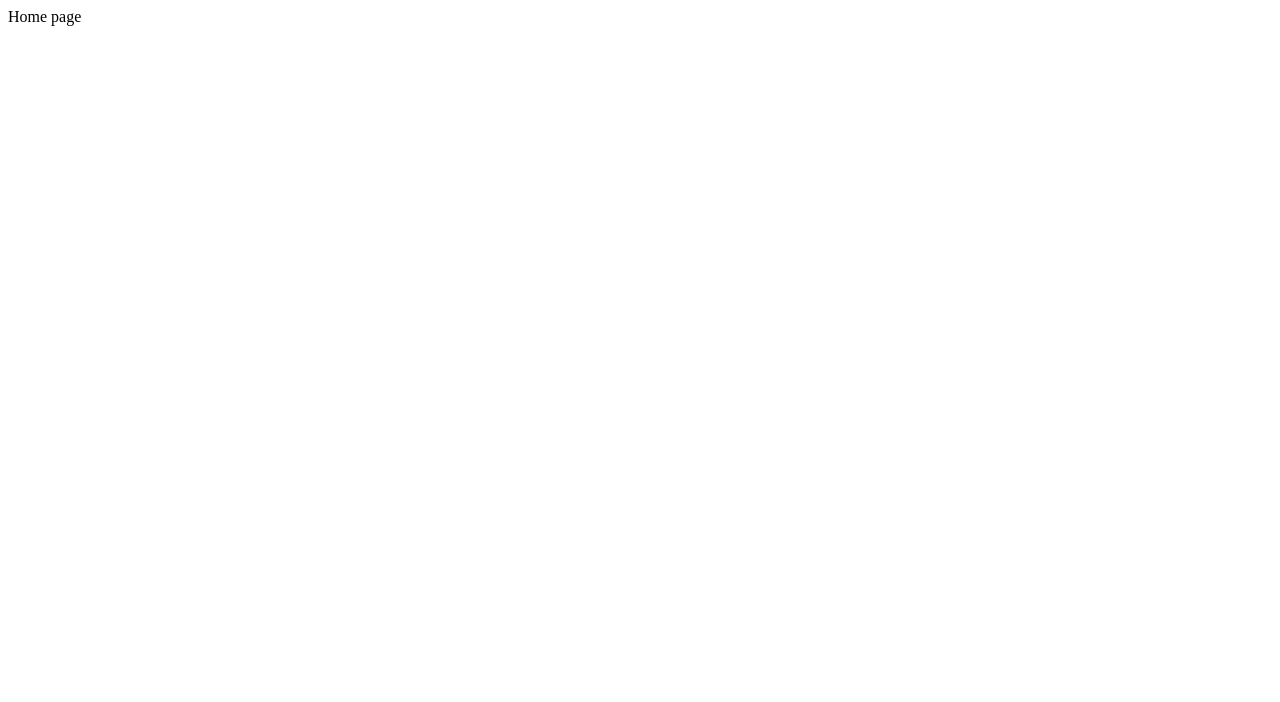
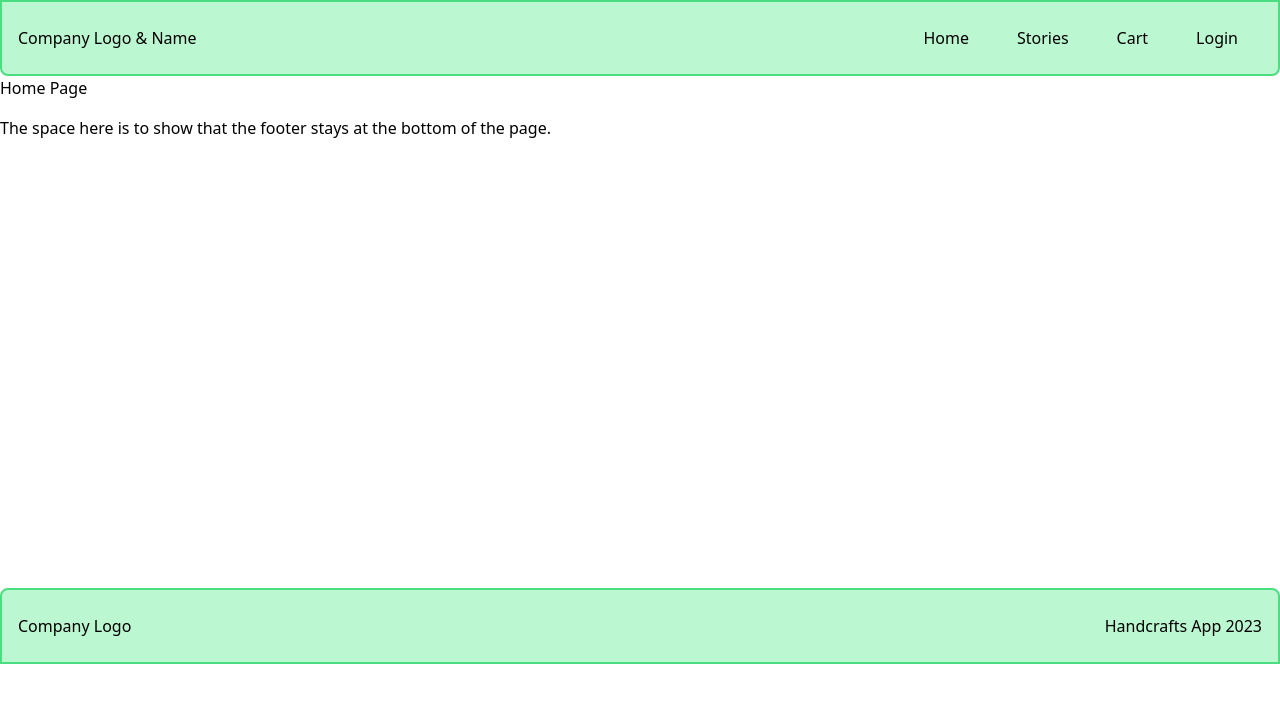
Before and after one commit to wcamer/WDD-430-Handcrafted-Haven, a Next.js app: page / in a window 1280 px wide. Shown: the top 702 px of the page. Built offline with nearby package versions, Linux system fonts and the light colour scheme.

Commit message:
adding header and footer

```diff
--- a/app/layout.tsx
+++ b/app/layout.tsx
@@ -1,3 +1,7 @@
+import Header from './ui/header';
+import Footer from './ui/footer';
+import '@/app/ui/global.css';
+
 export default function RootLayout({
   children,
 }: {
@@ -5,7 +9,11 @@ export default function RootLayout({
 }) {
   return (
     <html lang="en">
-      <body>{children}</body>
+      <body>
+        <Header />
+        {children}
+        <Footer />
+      </body>
     </html>
   );
 }
--- a/app/page.tsx
+++ b/app/page.tsx
@@ -1,3 +1,11 @@
 export default function Page() {
-  return <main className="flex min-h-screen flex-col p-6">Home page</main>;
+  return (
+    <main className="h-[32rem]">
+      <h1>Home Page</h1>
+      <p className="mt-4	">
+        The space here is to show that the footer stays at the bottom of the
+        page.
+      </p>
+    </main>
+  );
 }
--- /dev/null
+++ b/app/ui/footer.tsx
@@ -0,0 +1,12 @@
+import styles from '@/app/ui/spacer.module.css';
+
+export default function Footer() {
+  return (
+    <footer
+      className={`bottom sticky flex flex-row justify-between rounded-t-lg ${styles.spacer} px-4 py-6`}
+    >
+      <p>Company Logo</p>
+      <p>Handcrafts App 2023</p>
+    </footer>
+  );
+}
--- /dev/null
+++ b/app/ui/global.css
@@ -0,0 +1,18 @@
+@tailwind base;
+@tailwind components;
+@tailwind utilities;
+
+input[type='number'] {
+  -moz-appearance: textfield;
+  appearance: textfield;
+}
+
+input[type='number']::-webkit-inner-spin-button {
+  -webkit-appearance: none;
+  margin: 0;
+}
+
+input[type='number']::-webkit-outer-spin-button {
+  -webkit-appearance: none;
+  margin: 0;
+}
--- /dev/null
+++ b/app/ui/header.tsx
@@ -0,0 +1,46 @@
+import Link from 'next/link';
+
+import Spacer from '@/app/ui/spacer.module.css';
+import Navigation from '@/app/ui/navigation.module.css';
+
+export default function Header() {
+  // change when login status is conplete
+  const isLoggedIn = false;
+
+  return (
+    <header
+      className={`flex flex-row justify-between px-4 py-6 ${Spacer.spacer} rounded-b-lg`}
+    >
+      <p>Company Logo & Name</p> {/* Fill img with profile pic*/}
+      <nav>
+        <Link
+          className={`${Navigation.navLink} hover:${Navigation.navLinkHover}`}
+          href="/"
+        >
+          Home
+        </Link>
+        <Link
+          className={`${Navigation.navLink} hover:${Navigation.navLinkHover}`}
+          href="/stories"
+        >
+          Stories
+        </Link>
+        <Link
+          className={`${Navigation.navLink} hover:${Navigation.navLinkHover}`}
+          href="/cart"
+        >
+          Cart
+        </Link>
+        {isLoggedIn ? (
+          <Link className={Navigation.navLink} href="/logout">
+            Logout
+          </Link>
+        ) : (
+          <Link className={Navigation.navLink} href="/login">
+            Login
+          </Link>
+        )}
+      </nav>
+    </header>
+  );
+}
--- /dev/null
+++ b/app/ui/navigation.module.css
@@ -0,0 +1,11 @@
+.navLink {
+  margin-left: 1rem;
+  margin-right: 1rem;
+  padding: 0.5rem;
+  background-color: rgba(0, 0, 0, 0);
+  transition: background-color ease-in-out 0.25s;
+  border-radius: 0.5rem;
+}
+.navLink:hover {
+  background-color: rgb(74 222 128);
+}
--- /dev/null
+++ b/app/ui/spacer.module.css
@@ -0,0 +1,5 @@
+.spacer {
+  background-color: rgb(187 247 208);
+  border-color: rgb(74 222 128);
+  border-width: 2px;
+}
```
